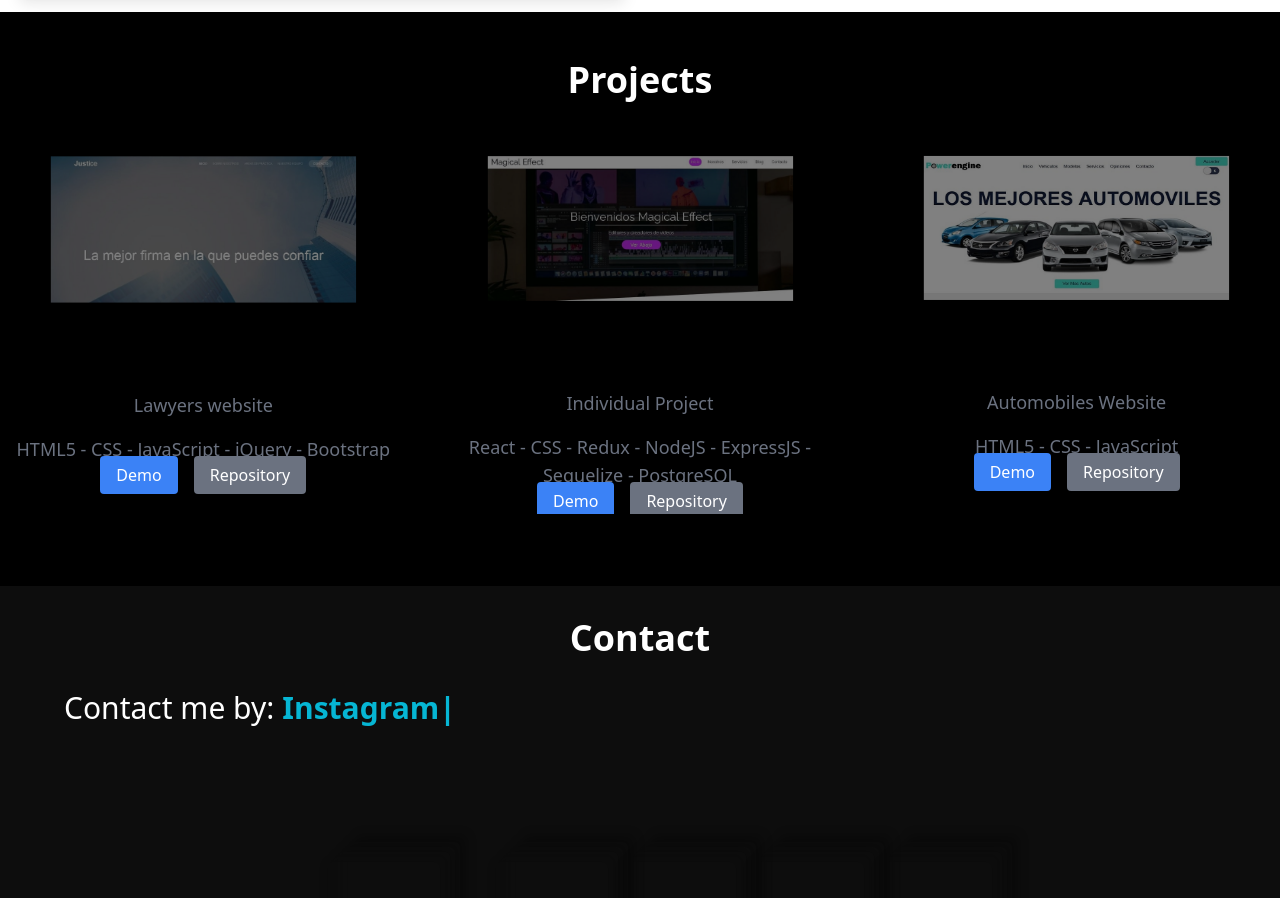
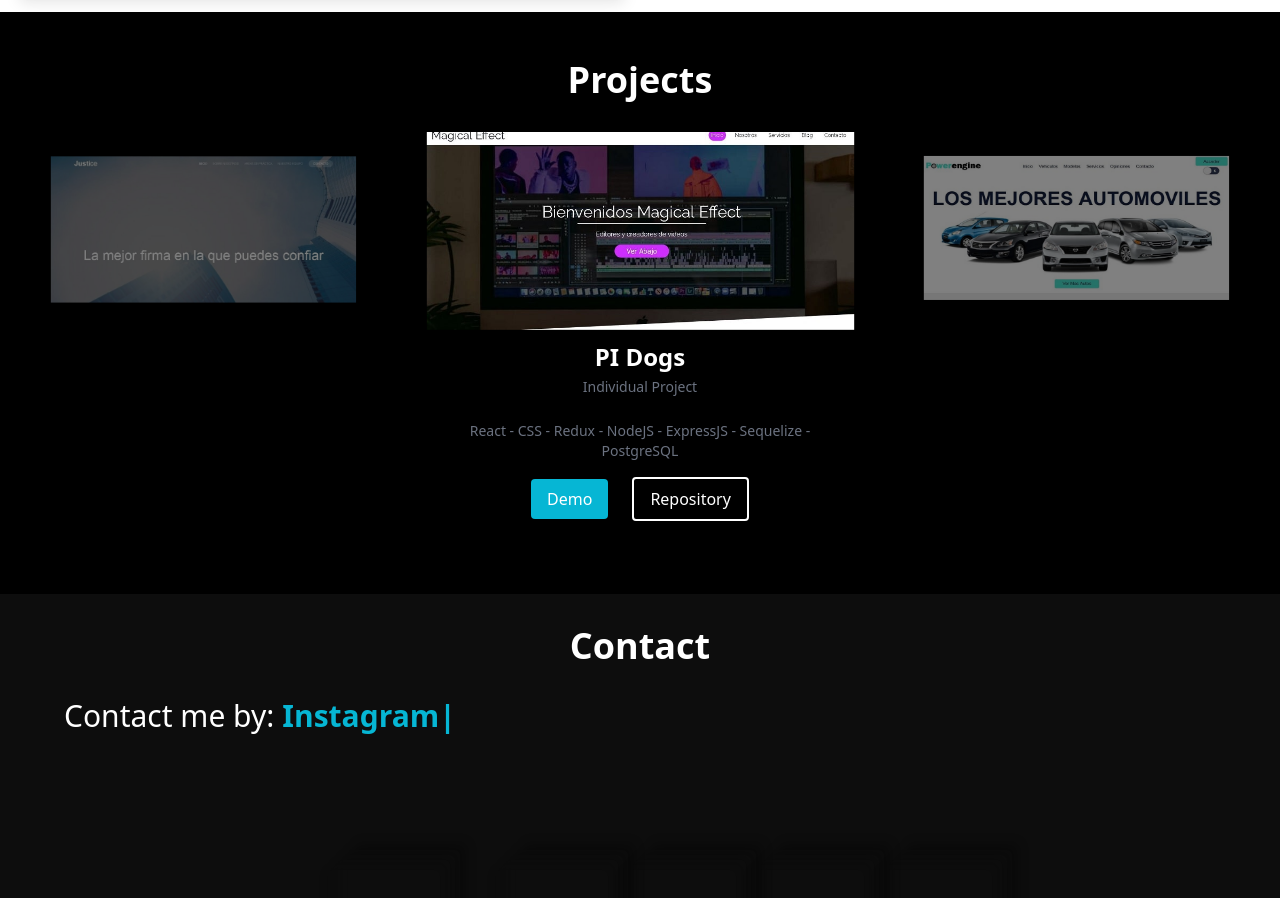
Before and after one commit to kevinmsavsani/portfolio, a React (Vite) app: page / in a window 1280 px wide. Shown: the part 1600-2498 px from the top of the page. Built offline with nearby package versions, Linux system fonts and the light colour scheme.

Commit message:
updated project styles

```diff
--- a/src/components/ProjectsSection.tsx
+++ b/src/components/ProjectsSection.tsx
@@ -11,110 +11,129 @@ import { Autoplay } from 'swiper/modules';
 // import Swiper and modules styles
 import 'swiper/css';
 import 'swiper/css/autoplay';
-
+import './swiper.css';
 import { Button } from '@headlessui/react';
 
 export const projects = [
   {
-    title: "CoinPlus",
-    description: "Trading platform for cryptocurrencies",
-    technologies: ["React", "CSS", "Redux", "Bootstrap", "TypeScript", "Solidity", "NodeJS", "MongoDB"],
+    title: 'CoinPlus',
+    description: 'Trading platform for cryptocurrencies',
+    technologies: [
+      'React',
+      'CSS',
+      'Redux',
+      'Bootstrap',
+      'TypeScript',
+      'Solidity',
+      'NodeJS',
+      'MongoDB',
+    ],
     img: `./proyecto-13.jpg`,
-    demoLink: "https://coin-plus.vercel.app/",
-    repoLink: "https://github.com/Nahuel61920/CoinPlus",
+    demoLink: 'https://coin-plus.vercel.app/',
+    repoLink: 'https://github.com/Nahuel61920/CoinPlus',
   },
   {
-    title: "Justice",
-    description: "Lawyers website",
-    technologies: ["HTML5", "CSS", "JavaScript", "jQuery", "Bootstrap"],
+    title: 'Justice',
+    description: 'Lawyers website',
+    technologies: ['HTML5', 'CSS', 'JavaScript', 'jQuery', 'Bootstrap'],
     img: `./proyecto-14.jpg`,
-    demoLink: "https://nahuel61920.github.io/Justice/",
-    repoLink: "https://github.com/Nahuel61920/Justice",
+    demoLink: 'https://nahuel61920.github.io/Justice/',
+    repoLink: 'https://github.com/Nahuel61920/Justice',
   },
   {
-    title: "PI Dogs",
-    description: "Individual Project",
-    technologies: ["React", "CSS", "Redux", "NodeJS", "ExpressJS", "Sequelize", "PostgreSQL"],
+    title: 'PI Dogs',
+    description: 'Individual Project',
+    technologies: [
+      'React',
+      'CSS',
+      'Redux',
+      'NodeJS',
+      'ExpressJS',
+      'Sequelize',
+      'PostgreSQL',
+    ],
     img: `./proyecto-15.jpg`,
-    demoLink: "https://pi-dogs-main-ashy.vercel.app/",
-    repoLink: "https://github.com/Nahuel61920/PI-DOGS-MAIN",
+    demoLink: 'https://pi-dogs-main-ashy.vercel.app/',
+    repoLink: 'https://github.com/Nahuel61920/PI-DOGS-MAIN',
   },
   {
-    title: "Power Engine",
-    description: "Automobiles Website",
-    technologies: ["HTML5", "CSS", "JavaScript"],
+    title: 'Power Engine',
+    description: 'Automobiles Website',
+    technologies: ['HTML5', 'CSS', 'JavaScript'],
     img: `./proyecto-7.jpg`,
-    demoLink: "https://nahuel61920.github.io/Power-Engine/",
-    repoLink: "https://github.com/Nahuel61920/Power-Engine",
+    demoLink: 'https://nahuel61920.github.io/Power-Engine/',
+    repoLink: 'https://github.com/Nahuel61920/Power-Engine',
   },
   {
-    title: "Spider-Man fan page",
-    description: "Fan page Spider-Man",
-    technologies: ["HTML5", "CSS", "JavaScript", "Bootstrap"],
+    title: 'Spider-Man fan page',
+    description: 'Fan page Spider-Man',
+    technologies: ['HTML5', 'CSS', 'JavaScript', 'Bootstrap'],
     img: `./proyecto-6.jpg`,
-    demoLink: "https://nahuel61920.github.io/Spider-Man/",
-    repoLink: "https://github.com/Nahuel61920/Spider-Man",
+    demoLink: 'https://nahuel61920.github.io/Spider-Man/',
+    repoLink: 'https://github.com/Nahuel61920/Spider-Man',
   },
   {
-    title: "EveryRunning",
-    description: "Website shoes",
-    technologies: ["HTML5", "CSS", "JavaScript", "Bootstrap"],
+    title: 'EveryRunning',
+    description: 'Website shoes',
+    technologies: ['HTML5', 'CSS', 'JavaScript', 'Bootstrap'],
     img: `./proyecto-12.jpg`,
-    demoLink: "https://nahuel61920.github.io/EveryRunning/",
-    repoLink: "https://github.com/Nahuel61920/EveryRunning",
+    demoLink: 'https://nahuel61920.github.io/EveryRunning/',
+    repoLink: 'https://github.com/Nahuel61920/EveryRunning',
   },
   {
-    title: "Premier Food",
-    description: "Fast food",
-    technologies: ["HTML5", "CSS", "JavaScript", "Sass"],
+    title: 'Premier Food',
+    description: 'Fast food',
+    technologies: ['HTML5', 'CSS', 'JavaScript', 'Sass'],
     img: `./proyecto-5.jpg`,
-    demoLink: "https://nahuel61920.github.io/PremierFood/",
-    repoLink: "https://github.com/Nahuel61920/PremierFood",
+    demoLink: 'https://nahuel61920.github.io/PremierFood/',
+    repoLink: 'https://github.com/Nahuel61920/PremierFood',
   },
   {
-    title: "ShopTec",
-    description: "Ecommerce",
-    technologies: ["HTML5", "CSS", "Sass", "JavaScript"],
+    title: 'ShopTec',
+    description: 'Ecommerce',
+    technologies: ['HTML5', 'CSS', 'Sass', 'JavaScript'],
     img: `./proyecto-8.jpg`,
-    demoLink: "https://nahuel61920.github.io/shop-tec/",
-    repoLink: "https://github.com/Nahuel61920/shop-tec",
+    demoLink: 'https://nahuel61920.github.io/shop-tec/',
+    repoLink: 'https://github.com/Nahuel61920/shop-tec',
   },
   {
-    title: "Elegant Hand",
-    description: "Watch Shop",
-    technologies: ["HTML5", "CSS", "JavaScript"],
+    title: 'Elegant Hand',
+    description: 'Watch Shop',
+    technologies: ['HTML5', 'CSS', 'JavaScript'],
     img: `./proyecto-10.jpg`,
-    demoLink: "https://nahuel61920.github.io/ElegantHand/",
-    repoLink: "https://github.com/Nahuel61920/ElegantHand",
+    demoLink: 'https://nahuel61920.github.io/ElegantHand/',
+    repoLink: 'https://github.com/Nahuel61920/ElegantHand',
   },
   {
-    title: "Vida en papel",
-    description: "Bookstore",
-    technologies: ["HTML5", "CSS", "JavaScript"],
+    title: 'Vida en papel',
+    description: 'Bookstore',
+    technologies: ['HTML5', 'CSS', 'JavaScript'],
     img: `./proyecto-9.jpg`,
-    demoLink: "https://nahuel61920.github.io/vida-en-papel/",
-    repoLink: "https://github.com/Nahuel61920/vida-en-papel",
+    demoLink: 'https://nahuel61920.github.io/vida-en-papel/',
+    repoLink: 'https://github.com/Nahuel61920/vida-en-papel',
   },
   {
-    title: "Plus Anime",
-    description: "Anime website",
-    technologies: ["HTML5", "CSS", "JavaScript"],
+    title: 'Plus Anime',
+    description: 'Anime website',
+    technologies: ['HTML5', 'CSS', 'JavaScript'],
     img: `./proyecto-11.jpg`,
-    demoLink: "https://nahuel61920.github.io/PlusAnime/",
-    repoLink: "https://github.com/Nahuel61920/PlusAnime",
+    demoLink: 'https://nahuel61920.github.io/PlusAnime/',
+    repoLink: 'https://github.com/Nahuel61920/PlusAnime',
   },
 ];
 
 const ProjectsSection: React.FC = () => {
   return (
-        <section id="projects" className='bg-black py-12'>
+    <section id="projects" className="bg-black py-12">
       <h2 className="text-white text-4xl font-bold text-center mb-8">
-                <FormattedMessage
-                    id='projects'
-                    defaultMessage='Projects'
-                />
+        <FormattedMessage id="projects" defaultMessage="Projects" />
       </h2>
-            <div className="overflow-x-hidden" data-aos="flip-left" data-aos-easing="ease-out-cubic" data-aos-duration="2000">
+      <div
+        className="overflow-x-hidden"
+        data-aos="flip-left"
+        data-aos-easing="ease-out-cubic"
+        data-aos-duration="2000"
+      >
         <Swiper
           spaceBetween={30}
           loop={true}
@@ -138,32 +157,54 @@ const ProjectsSection: React.FC = () => {
           }}
         >
           {projects.map((project, index) => (
-                        <SwiperSlide key={index} className='text-center w-80'>
+            <SwiperSlide key={index} className="text-center w-80">
               <img
                 src={project.img}
                 alt={project.title}
                 className="w-full opacity-50 transform scale-75 transition-transform duration-300 ease-in-out"
               />
-                            <div className="transform scale-0 pt-4 transition-transform duration-300 ease-in-out swiper-slide-active:transform scale-100">
-                                <h3 className="text-2xl text-black">{project.title}</h3>
-                                <p className="text-lg pt-4 text-gray-500">{project.description}</p>
-                                <p className="text-lg pt-4 text-gray-500">
+              <div className="slide-content transform scale-0 pt-4 transition-transform duration-300 ease-in-out swiper-slide-active:transform flex flex-col gap-4">
+                <div className='flex flex-col gap-1'>
+                  <h3 className="text-2xl text-white font-bold">
+                    {project.title}
+                  </h3>
+                  <p className="text-sm text-gray-500">
+                    {project.description}
+                  </p>
+                </div>
+                <p className="text-sm pt-2 text-gray-500">
                   {project.technologies.join(' - ')}
                 </p>
-                                <a href={project.demoLink} className="mx-2 px-4 py-2 bg-blue-500 text-white rounded hover:bg-blue-700 transition" target="_blank" rel="noopener noreferrer"><span>Demo</span></a>
-                                <a href={project.repoLink} className="mx-2 px-4 py-2 bg-gray-500 text-white rounded hover:bg-gray-700 transition" target="_blank" rel="noopener noreferrer">Repository</a>
+                <div className='flex w-full items-center justify-center gap-2'>
+                  <a
+                    href={project.demoLink}
+                    className="mx-2 px-4 py-2 bg-cyan-500 text-white rounded hover:bg-cyan-700 transition"
+                    target="_blank"
+                    rel="noopener noreferrer"
+                  >
+                    <span>Demo</span>
+                  </a>
+                  <a
+                    href={project.repoLink}
+                    className="mx-2 px-4 py-2 border-2 border-white text-white rounded transition"
+                    target="_blank"
+                    rel="noopener noreferrer"
+                  >
+                    Repository
+                  </a>
+                </div>
               </div>
             </SwiperSlide>
           ))}
         </Swiper>
       </div>
-            <div className='flex justify-center items-center w-full h-full'>
+      <div className="flex justify-center items-center w-full h-full">
         <Link to="/project">
           <Button />
         </Link>
       </div>
     </section>
-    )
+  );
 };
 
 export default ProjectsSection;
--- /dev/null
+++ b/src/components/swiper.css
@@ -0,0 +1,13 @@
+.swiper-slide {
+  transition: transform 0.3s ease-in-out;
+}
+
+.swiper-slide-active .slide-content {
+  transform: scale(1); /* Scale up the active slide content */
+  opacity: 100;
+}
+
+.swiper-slide-active img {
+  transform: scale(1.05); /* Slightly scale up the active image */
+  opacity: 100;
+}
```
Lines whose indentation alone changed are shown as unchanged.
